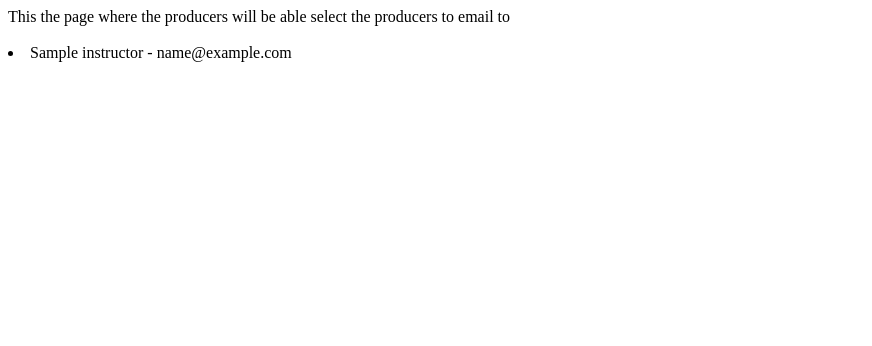
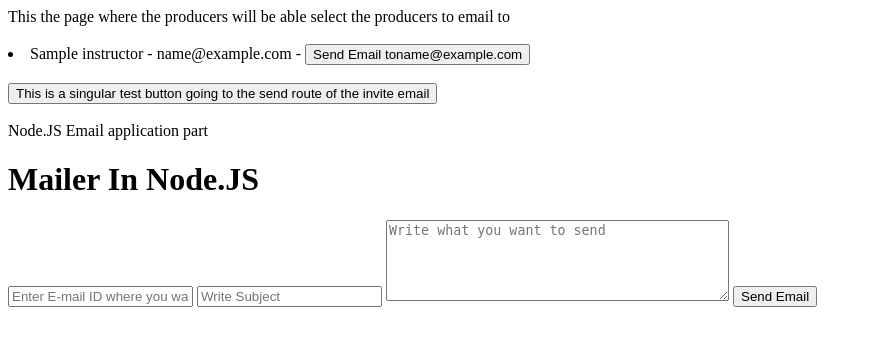
Before and after one commit to ilya0/kellie_app, a Node project: template views/instructor_list_page.ejs in a window 1280 px wide. Shown: the top 346 px of the page, without its empty margins (0-872 px from the left). Run offline with Node 20 templates, Linux system fonts and the light colour scheme; the template is opened without the code that fills it: most values are stand-ins (such as "Sample title", 1, 10 or a date in 2020).

Commit message:
added buttons and testing, also have the nodemailer snippits in the app. working with the routes currently, to get a button to get to a route and then send a notication via email

```diff
--- a/app.js
+++ b/app.js
@@ -10,6 +10,9 @@
 var db            = require('./config/db');
 // var GoogleStrategy = require('passport-google-oauthx20').Strategy;
 var app           = express();
+//this is the nodemailer require
+var nodemailer = require("nodemailer");
+var nodemailerserver =require('./server.js');
 
 // Routes
 //var instructorRoute = require('./routes/instructor.js');
--- a/package.json
+++ b/package.json
@@ -16,6 +16,7 @@
     "moment": "^2.13.0",
     "mongoose": "^4.4.14",
     "morgan": "~1.6.1",
+    "nodemailer": "^2.3.2",
     "passport": "^0.3.2",
     "passport-local": "^1.0.0",
     "serve-favicon": "~2.3.0"
--- /dev/null
+++ b/views/error.ejs
@@ -0,0 +1,3 @@
+<h1><%= message %></h1>
+<h2><%= error.status %></h2>
+<pre><%= error.stack %></pre>
--- a/views/instructor_list_page.ejs
+++ b/views/instructor_list_page.ejs
@@ -6,8 +6,64 @@
 
 
   </title>
-  <link rel="/css/stylesheet.css" type="text/css" href="">
-  <script src="/js/jsmain.js" type="text/javascript" charset="utf-8" async defer></script>
+  <link rel="/public/style.css" type="text/css" href="">
+  <!-- <script src="/js/jsmain.js" type="text/javascript" charset="utf-8" async defer></script> -->
+<script src="https://ajax.googleapis.com/ajax/libs/jquery/2.2.2/jquery.min.js"></script>
+
+<!-- this is a script for the nodemailer to run -->
+
+<script>
+$(document).ready(function(){
+
+  console.log("document ready function enabled");
+//adding the document ready function
+        var from,to,subject,text;
+//make the to subject text var?
+        $("#send_email").click(function(){
+          console.log("send_email button pressed");
+//on send_email button click do this function
+        to=$("#to").val();
+// save the variable to from the #to box
+        subject=$("#subject").val();
+//save the subject var from the #subject box
+        text=$("#content").val();
+// set the var text
+        $("#message").text("Sending E-mail...Please wait");
+//set the message text to sending email?
+
+        $.get("http://localhost:3000/routes/index/send",{to:to,subject:subject,text:text},function(data){
+// get route to /send - sending to,subject,text, callback function data
+        if(data=="sent")
+        {
+            $("#message").empty().html("Email is been sent at "+to+" . Please check inbox !");
+        }
+
+
+
+
+});
+
+
+    });
+//this is the test button to see if the route can be reached
+     $( "#test_emailer_button" ).click(function() {
+      console.log("test button pressed");
+      $.get("http://localhost:3000/routes/index/send",function(data){
+// get route to /send - sending to,subject,text, callback function data
+        if(data=="sent")
+        {
+          $("#test_emailer_message").empty().html("Route has been ran for test email");
+        }
+
+
+
+
+});
+
+        });
+});
+</script>
+
 </head>
 
 
@@ -17,8 +73,23 @@
 <br>
         <% for(var i=0; i < instructors.length; i++) { %>
             <div class="col-sm-6 col-md-3 set-height">
-                <li class="Instructor"><%= instructors[i].name %> - <%= instructors[i].email %></li>
+                <li class="Instructor"><%= instructors[i].name %> - <%= instructors[i].email %> - <button id="send_email">Send Email to<%= instructors[i].email %>  </button></li>
                   <% }; %>
+
+                  <br>
+                  <button id="test_emailer_button">This is a singular test button going to the send route of the invite email</button><br><span id="test_emailer_message"></span></li>
+                  <br>
+Node.JS Email application part
+<div>
+<h1>Mailer In Node.JS</h1>
+<input id="to" type="text" placeholder="Enter E-mail ID where you want to send" />
+<input id="subject" type="text" placeholder="Write Subject" />
+<textarea id="content" cols="40" rows="5" placeholder="Write what you want to send"></textarea>
+<button id="send_email">Send Email</button>
+<span id="message"></span>
+</div>
+
+
 
 
 
```
Also changed, not shown: routes/index.js (+35 -0 lines), server.js (added, +43 -0 lines).
